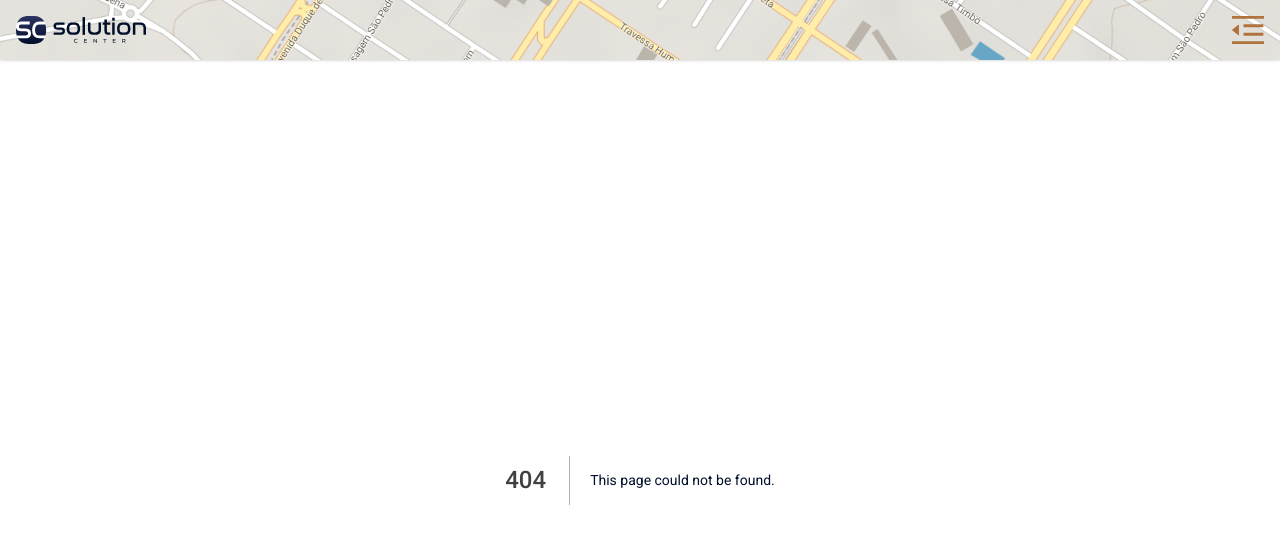
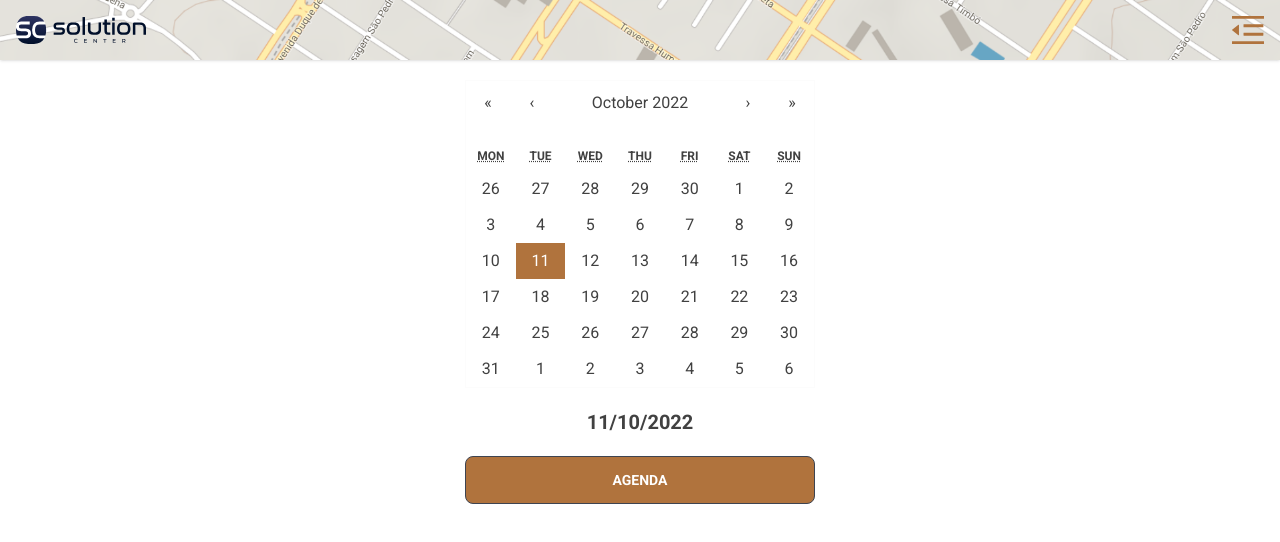
Before and after one commit to angeloricardoweb/solutioncenter-agendamento-frontend, a Next.js app: page /admin/home in a window 1280 px wide. Before the commit this address had no page. Shown: the top 542 px of the page. Built offline with nearby package versions, Linux system fonts and the light colour scheme.

Commit message:
feat(admin): add dynamic calendar

```diff
--- a/package.json
+++ b/package.json
@@ -9,6 +9,7 @@
     "lint": "next lint"
   },
   "dependencies": {
+    "@types/react-calendar": "^3.5.3",
     "@types/react-input-mask": "^3.0.1",
     "axios": "^0.27.2",
     "daisyui": "^2.24.0",
@@ -16,6 +17,7 @@
     "next-pwa": "^5.6.0",
     "node-sass": "^7.0.1",
     "react": "18.2.0",
+    "react-calendar": "^3.9.0",
     "react-dom": "18.2.0",
     "react-hook-form": "^7.34.2",
     "react-hot-toast": "^2.4.0",
--- /dev/null
+++ b/src/components/Calendar/index.tsx
@@ -0,0 +1,24 @@
+import React, { useEffect, useState } from 'react';
+import Calendar from 'react-calendar';
+import {useRouter} from 'next/router';
+export default function CalendarComponent() {
+  const [value, onChange] = useState<any>(new Date());
+  const router = useRouter();
+
+
+  function handleRoute(){
+    router.push(`/admin/agenda/${Date.parse(value)}`);
+  }
+
+  return (
+    <div className='grid justify-center gap-5'>
+      <div className="sc_calendar">
+        <Calendar onChange={onChange} value={value} />
+      </div>
+      <h3 className='text-center capitalize'>{new Intl.DateTimeFormat('pt-BR', {
+        dateStyle: 'short'
+      }).format(new Date(value))}</h3>
+      <button onClick={handleRoute} className='btn bg-brand-brown-600 text-white'>Agenda</button>
+    </div>
+  );
+}
--- a/src/pages/_app.tsx
+++ b/src/pages/_app.tsx
@@ -1,6 +1,7 @@
 import { Toaster } from 'react-hot-toast'
 import { DrawerMenu } from '../components/Layouts/DrawerMenu'
 import { GlobalContextProvider } from '../context/GlobalContextProvider'
+import 'react-calendar/dist/Calendar.css';
 import '../styles/index.scss'
 
 export default function MyApp({ Component, pageProps }) {
--- a/src/pages/admin/agenda/hoje.tsx
+++ b/src/pages/admin/agenda/[id].tsx
@@ -5,9 +5,11 @@ export default function Hoje() {
   const [reservas, setReservas] = useState([])
   const router = useRouter()
 
+  const { id } = router.query;
+
   async function getDay() {
     try {
-      const response = await api_dev.get('/admin/agenda/102022')
+      const response = await api_dev.get(`/admin/agenda/${id}`)
       console.log(response.data.results);
       setReservas(response.data.results.reservas)
 
@@ -16,10 +18,10 @@ export default function Hoje() {
     }
   }
 
-  function handleAction(disponivel, clientId){
+  function handleAction(disponivel, clientId) {
     if (disponivel) {
       alert('add nova reserva')
-    }else{
+    } else {
       router.push(`/admin/agenda/details/${clientId}`)
     }
   }
@@ -54,7 +56,7 @@ export default function Hoje() {
                     <th className='min-w-[80px]'><span className='badge'>{reserva.time}h</span></th>
                     {
                       reserva.clientes.map(cliente => (
-                        <th key={cliente.id} className=" min-w-[80px] " onClick={()=>handleAction(cliente.disponivel, reserva.id)}>
+                        <th key={cliente.id} className=" min-w-[80px] " onClick={() => handleAction(cliente.disponivel, reserva.id)}>
                           <div className={`flex flex-col items-center gap-1 border p-1 ${cliente.paid ? 'bg-green-300' : ''}`}>
                             <span className='text-[12px] inline-block h-5'>{cliente.name}</span>
                             <small className='text-[12px] inline-block h-5'>{cliente.paid && "Pago"}</small>
--- /dev/null
+++ b/src/pages/admin/home.tsx
@@ -0,0 +1,16 @@
+import React, { useState } from 'react';
+import dynamic from 'next/dynamic';
+
+
+export default function Home() {
+
+  const CalendarComponent = dynamic(() => import('../../components/Calendar'), { ssr: false });
+
+  return (
+    <div className='main_container'>
+      <div className='flex justify-center w-full'>
+        <CalendarComponent />
+      </div>
+    </div>
+  );
+}
--- a/src/styles/index.scss
+++ b/src/styles/index.scss
@@ -2,6 +2,7 @@
 @tailwind components;
 @tailwind utilities;
 
+@import "react-calendar";
 @import "buttons";
 @import "fonts";
 @import "forms";
--- /dev/null
+++ b/src/styles/react-calendar.scss
@@ -0,0 +1,125 @@
+.sc_calendar {
+  .react-calendar {
+    width: 350px;
+    max-width: 100%;
+    background: white;
+    border: 1px solid #fcfcfc;
+    font-family: Arial, Helvetica, sans-serif;
+    line-height: 1.125em;
+  }
+  .react-calendar--doubleView {
+    width: 700px;
+  }
+  .react-calendar--doubleView .react-calendar__viewContainer {
+    display: flex;
+    margin: -0.5em;
+  }
+  .react-calendar--doubleView .react-calendar__viewContainer > * {
+    width: 50%;
+    margin: 0.5em;
+  }
+  .react-calendar,
+  .react-calendar *,
+  .react-calendar *:before,
+  .react-calendar *:after {
+    -moz-box-sizing: border-box;
+    -webkit-box-sizing: border-box;
+    box-sizing: border-box;
+  }
+  .react-calendar button {
+    margin: 0;
+    border: 0;
+    outline: none;
+  }
+  .react-calendar button:enabled:hover {
+    cursor: pointer;
+  }
+  .react-calendar__navigation {
+    display: flex;
+    height: 44px;
+    margin-bottom: 1em;
+  }
+  .react-calendar__navigation button {
+    min-width: 44px;
+    background: none;
+  }
+  .react-calendar__navigation button:disabled {
+    background-color: #f0f0f0;
+  }
+  .react-calendar__navigation button:enabled:hover,
+  .react-calendar__navigation button:enabled:focus {
+    background-color: #e6e6e6;
+  }
+  .react-calendar__month-view__weekdays {
+    text-align: center;
+    text-transform: uppercase;
+    font-weight: bold;
+    font-size: 0.75em;
+  }
+  .react-calendar__month-view__weekdays__weekday {
+    padding: 0.5em;
+  }
+  .react-calendar__month-view__weekNumbers .react-calendar__tile {
+    display: flex;
+    align-items: center;
+    justify-content: center;
+    font-size: 0.75em;
+    font-weight: bold;
+  }
+  .react-calendar__month-view__days__day--weekend {
+    color: #d10000;
+  }
+  .react-calendar__month-view__days__day--neighboringMonth {
+    color: #757575;
+  }
+  .react-calendar__year-view .react-calendar__tile,
+  .react-calendar__decade-view .react-calendar__tile,
+  .react-calendar__century-view .react-calendar__tile {
+    padding: 2em 0.5em;
+  }
+  .react-calendar__tile {
+    max-width: 100%;
+    padding: 10px 6.6667px;
+    background: none;
+    text-align: center;
+    line-height: 16px;
+  }
+  .react-calendar__tile:disabled {
+    background-color: #f0f0f0;
+  }
+  .react-calendar__tile:enabled:hover,
+  .react-calendar__tile:enabled:focus {
+    background-color: #e6e6e6;
+  }
+  .react-calendar__tile--now {
+    background: #cccccc;
+  }
+  .react-calendar__tile--now:enabled:hover,
+  .react-calendar__tile--now:enabled:focus {
+    background: #cccccc;
+  }
+  .react-calendar__tile--hasActive {
+    background: #76baff;
+  }
+  .react-calendar__tile--hasActive:enabled:hover,
+  .react-calendar__tile--hasActive:enabled:focus {
+    background: #a9d4ff;
+  }
+  .react-calendar__tile--active {
+    background: #b0733d;
+    color: white;
+    abbr {
+      color: white;
+    }
+  }
+  .react-calendar__tile--active:enabled:hover,
+  .react-calendar__tile--active:enabled:focus {
+    background: #b0733d;
+    abbr {
+      color: white;
+    }
+  }
+  .react-calendar--selectRange .react-calendar__tile--hover {
+    background-color: #e6e6e6;
+  }
+}
```
Also changed, not shown: 1 other file (tests, documents, lock files or other folders).
